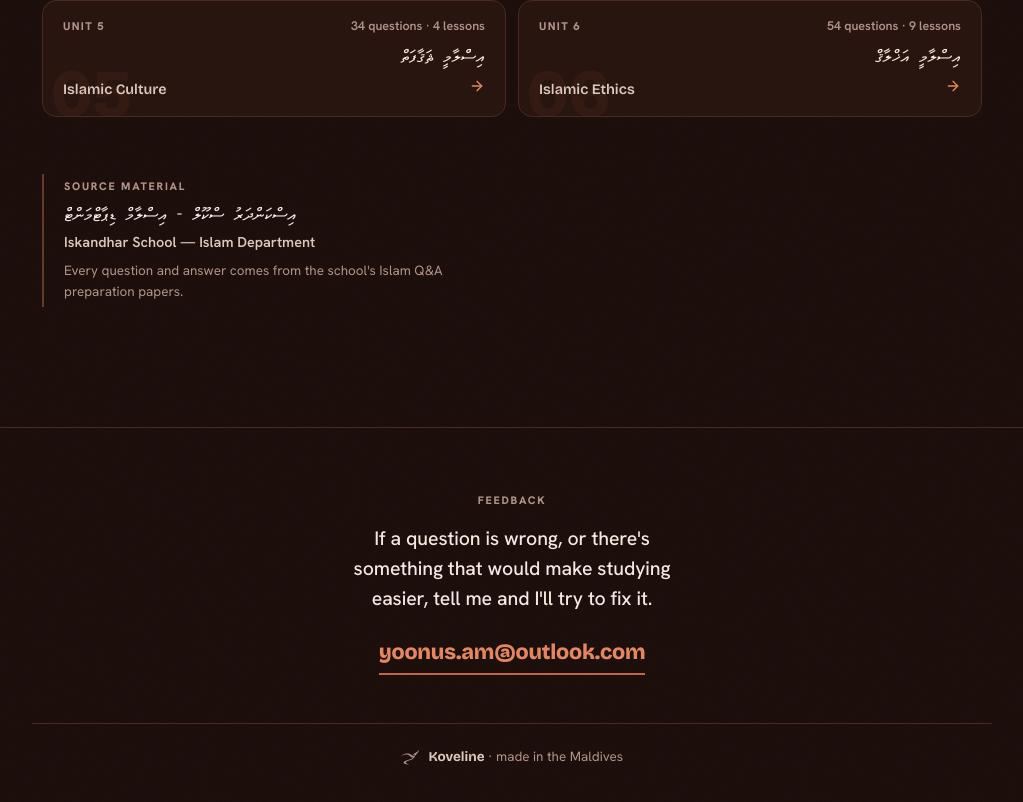
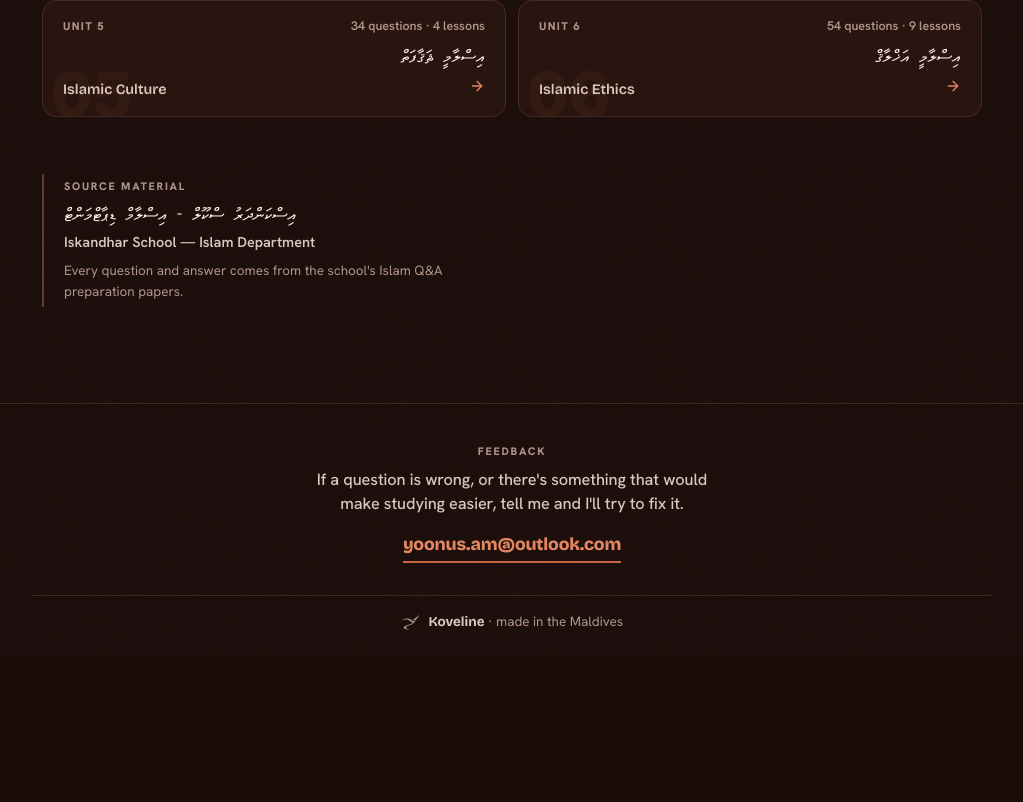
Before and after one commit to majjesticbanana/koveline, a Next.js app: page / in a window 1280 px wide. Shown: the part 1961-2763 px from the top of the page, without its empty margins (128-1151 px from the left). After the commit the page ends 2617 px from the top, so only its background shows below. Built offline with nearby package versions, Linux system fonts and the light colour scheme.

Commit message:
4.22 Fix

```diff
--- a/app/globals.css
+++ b/app/globals.css
@@ -1968,12 +1968,12 @@ button:active, a[role="button"]:active { transform: scale(.985); }
  * No filled button, no accent panel — the invitation is carried by type
  * and space, and the only colour is on the address itself.
  * ---------------------------------------------------------------- */
-.site-footer { margin-top: 5rem; border-top: 1px solid var(--line); }
+.site-footer { margin-top: 3.5rem; border-top: 1px solid var(--line); }
 
 .footer-contact-band {
-  max-width: 620px;
+  max-width: 660px;
   margin-inline: auto;
-  padding: 4rem 20px 3rem;
+  padding: 2.4rem 20px 2rem;
   text-align: center;
 }
 .footer-contact-eyebrow {
@@ -1984,23 +1984,23 @@ button:active, a[role="button"]:active { transform: scale(.985); }
   text-transform: uppercase;
 }
 .footer-contact-body {
-  margin: .9rem auto 0;
-  max-width: 42ch;
-  color: var(--text);
-  font-size: clamp(1.02rem, 2.2vw, 1.22rem);
+  margin: .55rem auto 0;
+  max-width: 56ch;
+  color: var(--text-2);
+  font-size: clamp(.94rem, 1.6vw, 1.02rem);
   font-weight: 500;
-  line-height: 1.55;
+  line-height: 1.5;
   letter-spacing: -.005em;
   text-wrap: balance;
 }
 .footer-contact-link {
   display: inline-block;
-  margin-top: 1.4rem;
-  padding-bottom: .3rem;
+  margin-top: .95rem;
+  padding-bottom: .18rem;
   border-bottom: 2px solid var(--ember);
   color: var(--ember-bright);
   font-family: var(--font-display);
-  font-size: clamp(1.05rem, 2.6vw, 1.35rem);
+  font-size: clamp(.98rem, 1.9vw, 1.1rem);
   font-weight: 800;
   letter-spacing: -.01em;
   word-break: break-word;
@@ -2015,11 +2015,11 @@ button:active, a[role="button"]:active { transform: scale(.985); }
   gap: .6rem;
   max-width: 960px;
   margin-inline: auto;
-  padding: 1.4rem 20px 2.2rem;
+  padding: 1rem 20px 1.5rem;
   border-top: 1px solid var(--line);
   color: var(--muted);
   font-size: .84rem;
 }
 @media (max-width: 520px) {
-  .footer-contact-band { padding: 3rem 20px 2.4rem; }
-}
+  .footer-contact-band { padding: 2rem 20px 1.7rem; }
+}
```
